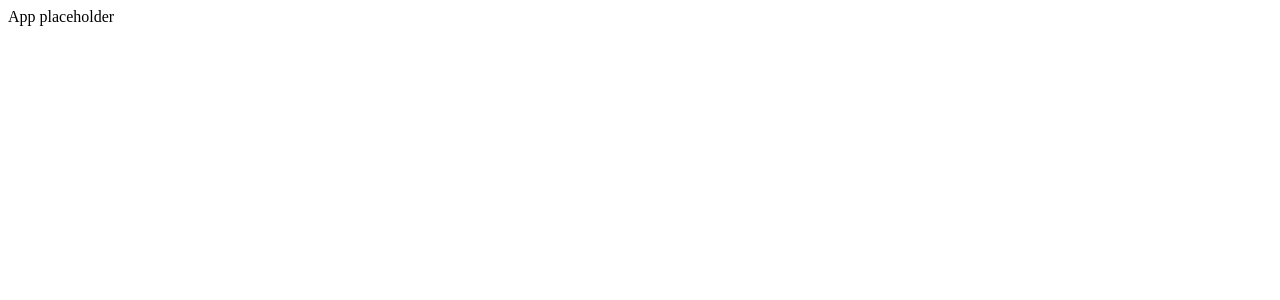
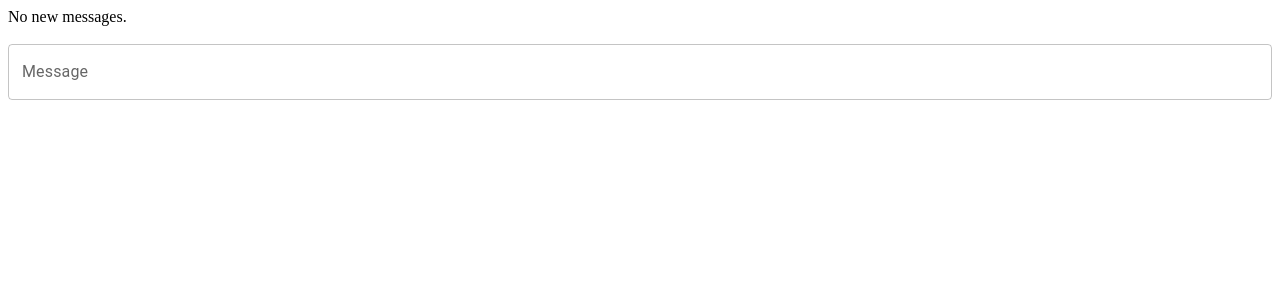
Before and after one commit to levg34/literate-telegram-frontend, a React (Vite) app: page / in a window 1280 px wide. Shown: the top 300 px of the page. Built offline with nearby package versions, Linux system fonts and the light colour scheme.

Commit message:
basic chat component working

```diff
--- a/index.html
+++ b/index.html
@@ -2,7 +2,7 @@
 <html lang="en">
   <head>
     <meta charset="UTF-8" />
-    <link rel="icon" type="image/svg+xml" href="/vite.svg" />
+    <!-- <link rel="icon" type="image/svg+xml" href="/vite.svg" /> -->
     <meta name="viewport" content="width=device-width, initial-scale=1.0" />
     <title>Litterate telegram</title>
   </head>
--- /dev/null
+++ b/src/classes/message.ts
@@ -0,0 +1,18 @@
+export interface IMessage {
+    message: string
+    sender?: string
+    time?: Date
+}
+
+export class Message implements IMessage {
+    message: string
+    sender: string
+    time: Date
+    static ME = 'Me'
+
+    constructor(message: IMessage) {
+        this.message = message.message
+        this.sender = message.sender ?? Message.ME
+        this.time = message.time ?? new Date()
+    }
+}
--- a/src/App.tsx
+++ b/src/components/App.tsx
@@ -1,8 +1,9 @@
-import React, { useState } from 'react'
+import React from 'react'
+import Chat from './Chat'
 
 function App() {
   return <React.Fragment>
-    App placeholder
+    <Chat/>
   </React.Fragment>
 }
 
--- /dev/null
+++ b/src/components/Chat.tsx
@@ -0,0 +1,29 @@
+import { useState } from "react";
+import { IMessage, Message } from "../classes/message";
+import ChatBar from "./ChatBar";
+import Messages from "./Messages";
+
+const Chat = () => {
+    const [messages, setMessages] = useState<IMessage[]>([])
+
+    const addMessage = (message: string) => {
+        if (!message) return
+        const fullMessage = new Message({
+            message
+        })
+        setMessages([...messages, fullMessage])
+        // Test
+        // setMessages([...messages, fullMessage, {
+        //     ...fullMessage,
+        //    sender: 'Luc'
+        // }])
+    }
+
+    return <div>
+        <Messages messages={messages}/>
+        <br/>
+        <ChatBar addMessage={addMessage}/>
+    </div>
+}
+
+export default Chat
--- /dev/null
+++ b/src/components/ChatBar.tsx
@@ -0,0 +1,22 @@
+import TextField from "@mui/material/TextField";
+import { SetStateAction, useState } from "react";
+
+type Props = {
+    addMessage: (message: string) => void
+}
+
+const ChatBar = ({addMessage}: Props) => {
+    const [field, setField] = useState<string>('')
+
+    const pressEnter = (e: { code: string; }) => {
+        if (e.code !== 'Enter') return
+        addMessage(field)
+        setField('')
+    }
+
+    return <div>
+        <TextField fullWidth label="Message" variant="outlined" value={field} onChange={(e: { target: { value: SetStateAction<string>; }; }) => setField(e.target.value)} onKeyPress={pressEnter}/>
+    </div>
+}
+
+export default ChatBar
--- /dev/null
+++ b/src/components/MessageBox.tsx
@@ -0,0 +1,21 @@
+
+import Card from "@mui/material/Card"
+import Grid2 from "@mui/material/Unstable_Grid2"
+import React from "react"
+import { IMessage, Message } from "../classes/message"
+
+type Props = {
+    message: IMessage
+}
+
+const MessageBox = ({message}: Props) => <React.Fragment>
+    {message.sender === Message.ME && <Grid2 xs={8}></Grid2>}
+    <Grid2 xs={4}>
+        <Card>
+            {message.message}
+        </Card>
+    </Grid2>
+    {message.sender !== Message.ME && <Grid2 xs={8}></Grid2>}
+</React.Fragment>
+
+export default MessageBox
--- /dev/null
+++ b/src/components/Messages.tsx
@@ -0,0 +1,17 @@
+import Grid2 from "@mui/material/Unstable_Grid2/Grid2"
+import { IMessage } from "../classes/message"
+import MessageBox from "./MessageBox"
+
+type Props = {
+    messages: IMessage[]
+}
+
+const MessageList = ({messages}: Props) => <Grid2 container spacing={2}>
+    {messages.map((m,i) => <MessageBox key={i} message={m}/>)}
+</Grid2>
+
+const Messages = ({messages}: Props) => messages.length ? <MessageList messages={messages}/> : <div>
+    No new messages.
+</div>
+
+export default Messages
--- a/src/main.tsx
+++ b/src/main.tsx
@@ -1,6 +1,6 @@
 import React from 'react'
 import ReactDOM from 'react-dom/client'
-import App from './App'
+import App from './components/App'
 // import './index.css'
 
 ReactDOM.createRoot(document.getElementById('root') as HTMLElement).render(
--- a/tsconfig.json
+++ b/tsconfig.json
@@ -14,7 +14,8 @@
     "resolveJsonModule": true,
     "isolatedModules": true,
     "noEmit": true,
-    "jsx": "react-jsx"
+    "jsx": "react-jsx",
+    "preserveSymlinks": true
   },
   "include": ["src"],
   "references": [{ "path": "./tsconfig.node.json" }]
```
